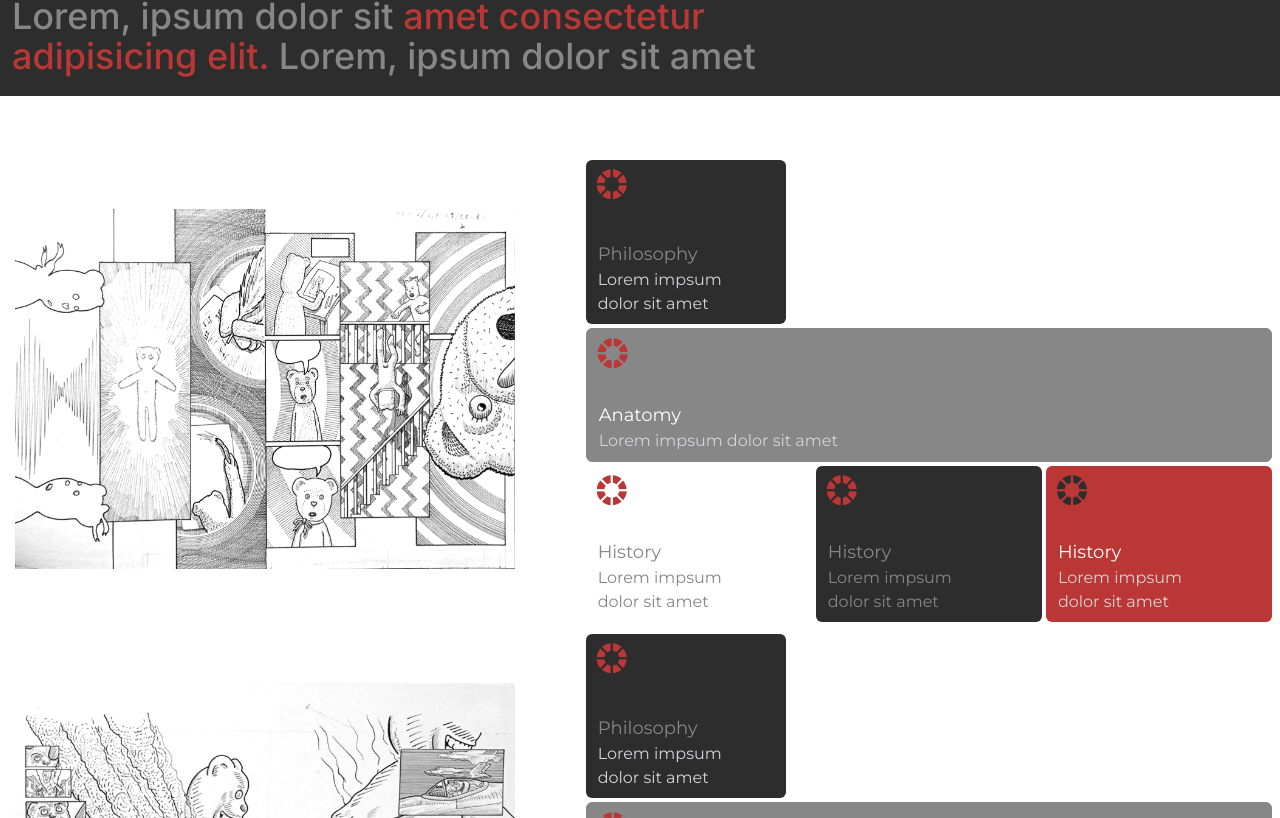
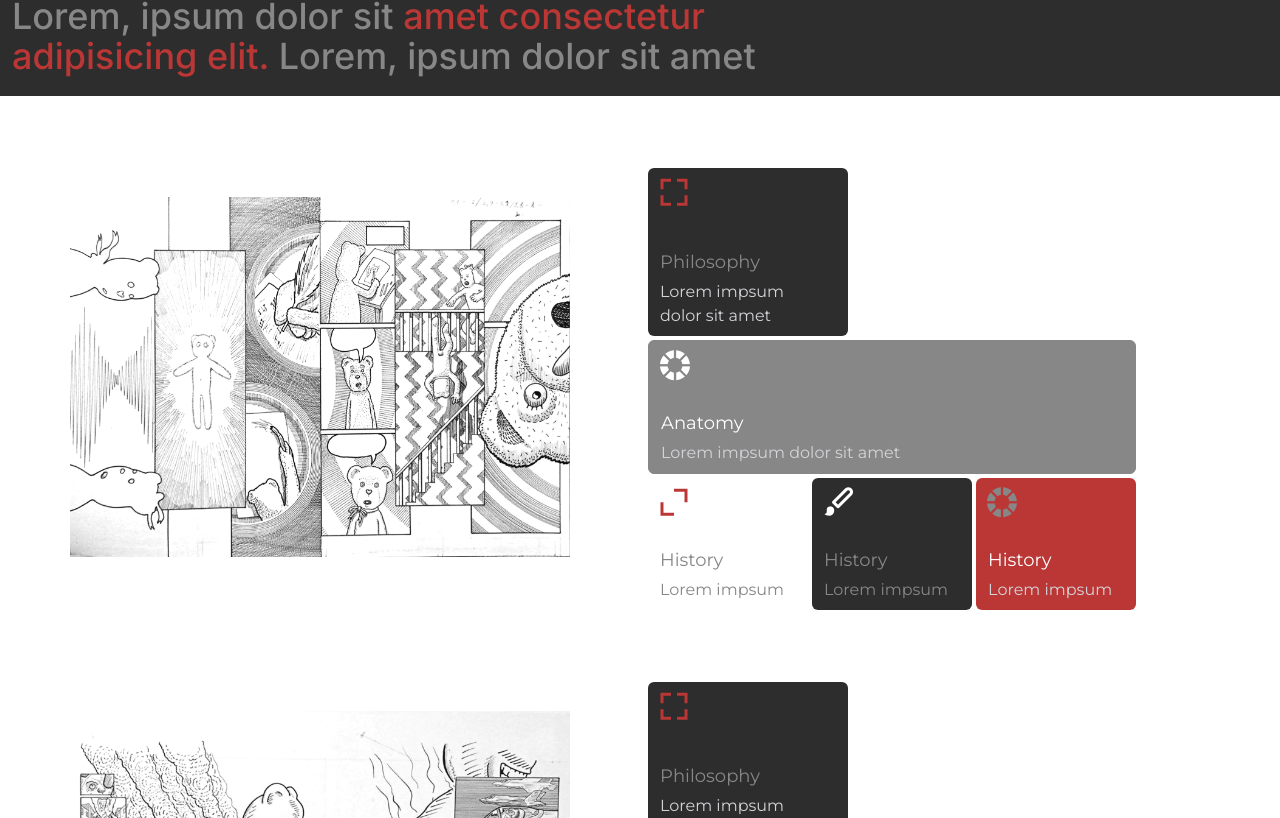
Before and after one commit to Najdorf12/gallery-app, a React (Vite) app: page /BisyLorem in a window 1280 px wide. Shown: the part 962-1780 px from the top of the page. Built offline with nearby package versions, Linux system fonts and the light colour scheme.

Commit message:
add styles

```diff
--- a/src/components/GalleryArtist.jsx
+++ b/src/components/GalleryArtist.jsx
@@ -13,65 +13,66 @@ const GalleryArtist = ({ obra }) => {
 
   return (
     <>
-      <section className="flex flex-col gap-12 lg:flex-row py-1">
+      <section className="flex flex-col  lg:flex-row my-12 ">
         <figure
-          className="w-full px-2 flex justify-center items-center lg:w-1/2"
+          className="w-full px-[2px] flex justify-center items-center lg:w-1/2 "
           onClick={() => handleImageClick(obra?.image)}
         >
           <img
             src={obra?.image}
             alt="img-gallery"
-            className="object-contain object-center w-full h-full max-w-[500px] xl:max-w-[550px] cursor-pointer"
+            className="object-contain object-center w-full h-full max-w-[500px] xl:max-w-[550px] cursor-pointer rounded-sm"
           />
         </figure>
 
-        <section className="px-2">
+        <section className="px-2  mt-6">
           {/* 01 */}
-          <div className="relative w-[200px] bg-blackCustom  border-grayCustom pl-3 flex flex-col  pt-1 pb-2 rounded-md mt-1">
-            <i className="bx bxs-color text-3xl -ml-1 text-redCustom lg:text-4xl"></i>
-            <h6 className="text-grayCustom font-text2 text-base mt-7 lg:text-lg lg:mt-9">
+          <div className="relative w-[200px] bg-blackCustom  border-grayCustom pl-3 flex flex-col  pt-1 pb-2 rounded-md ">
+            <i className="bx bx-fullscreen text-3xl -ml-1 text-redCustom lg:text-4xl"></i>
+            <h6 className="text-grayCustom font-text2 text-base mt-6 lg:text-lg lg:mt-9">
               Philosophy
             </h6>
-            <p className="text-balance pr-6 text-zinc-300 font-text2 text-sm lg:text-base">
+            <p className="text-balance leading-4 mt-1 pr-6 text-zinc-300 font-text2 text-sm lg:text-base">
               {obra?.description?.detail1}
             </p>
           </div>
           {/* 02 */}
           <div className="relative w-full bg-grayCustom border-[1px] border-grayCustom pl-3 flex flex-col  pt-1 pb-2 rounded-md mt-1">
-            <i className="bx bxs-color text-3xl -ml-1 text-redCustom lg:text-4xl"></i>
-            <h6 className="text-whiteCustom font-text2 text-base mt-7 lg:text-lg">
+            <i className="bx bxs-color text-3xl -ml-1 text-whiteCustom lg:text-4xl"></i>
+            <h6 className="text-whiteCustom font-text2 text-base mt-6 lg:text-lg">
               Anatomy
             </h6>
-            <p className="text-balance pr-6 text-zinc-300 font-text2 text-sm lg:text-base">
+            <p className="text-balance leading-4 mt-1 pr-6 text-zinc-300 font-text2 text-sm lg:text-base">
               {obra?.description?.detail2}
             </p>
           </div>
           {/* 03 */}
           <div className="flex gap-1">
             <div className="relative w-[33.33%] bg-whiteCustom  border-grayCustom pl-3 flex flex-col  pt-1 pb-2 rounded-md mt-1">
-              <i className="bx bxs-color text-3xl -ml-1 text-redCustom lg:text-4xl"></i>
-              <h6 className="text-grayCustom font-text2 text-base mt-7 lg:text-lg">
+              <i className="bx bx-expand-alt  text-4xl -ml-1 text-redCustom lg:text-4xl"></i>
+              <h6 className="text-grayCustom font-text2 text-base mt-6 lg:text-lg">
                 History
               </h6>
-              <p className="text-balance pr-6 text-grayCustom font-text2 text-sm lg:text-base">
-                {obra?.description?.detail1}
+              <p className="text-balance leading-4 mt-1 pr-6 text-grayCustom font-text2 text-sm lg:text-base">
+                {obra?.description?.detail3}
               </p>
             </div>
+
             <div className="relative w-[33.33%] bg-blackCustom  border-grayCustom pl-3 flex flex-col  pt-1 pb-2 rounded-md mt-1">
-              <i className="bx bxs-color text-3xl -ml-1 text-redCustom lg:text-4xl"></i>
-              <h6 className="text-grayCustom font-text2 text-base mt-7 lg:text-lg">
+              <i className="bx bxs-paint text-4xl -ml-1 text-whiteCustom lg:text-4xl"></i>
+              <h6 className="text-grayCustom font-text2 text-base mt-6 lg:text-lg">
                 History
               </h6>
-              <p className="text-balance pr-6 text-grayCustom font-text2 text-sm lg:text-base">
+              <p className="text-balance leading-4 mt-1 pr-6 text-grayCustom font-text2 text-sm lg:text-base">
                 {obra?.description?.detail4}
               </p>
             </div>
             <div className="relative w-[33.33%] bg-redCustom  border-grayCustom pl-3 flex flex-col  pt-1 pb-2 rounded-md mt-1">
-              <i className="bx bxs-color text-3xl -ml-1 text-blackCustom lg:text-4xl"></i>
-              <h6 className="text-whiteCustom font-text2 text-base mt-7 lg:text-lg">
+              <i className="bx bxs-color text-4xl -ml-1 text-grayCustom lg:text-4xl"></i>
+              <h6 className="text-whiteCustom font-text2 text-base mt-6 lg:text-lg">
                 History
               </h6>
-              <p className="text-balance pr-6 text-zinc-300 font-text2 text-sm lg:text-base">
+              <p className="text-balance leading-4 mt-1 pr-6 text-zinc-300 font-text2 text-sm lg:text-base">
                 {obra?.description?.detail5}
               </p>
             </div>
--- a/src/components/TsParticlesBg.jsx
+++ b/src/components/TsParticlesBg.jsx
@@ -52,9 +52,9 @@ const TsParticlesBg = () => {
           speed: 1,
           straight: false,
         },
-        number: { density: { enable: true, area: 120 }, value: 100 },
+        number: { density: { enable: true, area: 100 }, value: 100 },
         opacity: {
-          animation: { enable: false, minimumValue: 0.1, speed: 7, sync: false },
+          animation: { enable: false, minimumValue: 0.1, speed: 6, sync: false },
           random: false,
           value: 0.5,
         },
--- a/src/data/artistsData.js
+++ b/src/data/artistsData.js
@@ -48,9 +48,9 @@ export const artistsData = [
         description: {
           detail1: "Lorem impsum dolor sit amet",
           detail2: "Lorem impsum dolor sit amet",
-          detail3: "Lorem impsum dolor sit amet",
-          detail4: "Lorem impsum dolor sit amet",
-          detail5: "Lorem impsum dolor sit amet",
+          detail3: "Lorem impsum",
+          detail4: "Lorem impsum",
+          detail5: "Lorem impsum",
         },
       },
       {
@@ -59,9 +59,9 @@ export const artistsData = [
         description: {
           detail1: "Lorem impsum dolor sit amet",
           detail2: "Lorem impsum dolor sit amet",
-          detail3: "Lorem impsum dolor sit amet",
-          detail4: "Lorem impsum dolor sit amet",
-          detail5: "Lorem impsum dolor sit amet",
+          detail3: "Lorem impsum",
+          detail4: "Lorem impsum",
+          detail5: "Lorem impsum",
         },
       },
       {
@@ -70,9 +70,9 @@ export const artistsData = [
         description: {
           detail1: "Lorem impsum dolor sit amet",
           detail2: "Lorem impsum dolor sit amet",
-          detail3: "Lorem impsum dolor sit amet",
-          detail4: "Lorem impsum dolor sit amet",
-          detail5: "Lorem impsum dolor sit amet",
+          detail3: "Lorem impsum",
+          detail4: "Lorem impsum",
+          detail5: "Lorem impsum",
         },
       },
       {
@@ -81,9 +81,9 @@ export const artistsData = [
         description: {
           detail1: "Lorem impsum dolor sit amet",
           detail2: "Lorem impsum dolor sit amet",
-          detail3: "Lorem impsum dolor sit amet",
-          detail4: "Lorem impsum dolor sit amet",
-          detail5: "Lorem impsum dolor sit amet",
+          detail3: "Lorem impsum",
+          detail4: "Lorem impsum",
+          detail5: "Lorem impsum",
         },
       },
       {
@@ -92,9 +92,9 @@ export const artistsData = [
         description: {
           detail1: "Lorem impsum dolor sit amet",
           detail2: "Lorem impsum dolor sit amet",
-          detail3: "Lorem impsum dolor sit amet",
-          detail4: "Lorem impsum dolor sit amet",
-          detail5: "Lorem impsum dolor sit amet",
+          detail3: "Lorem impsum",
+          detail4: "Lorem impsum",
+          detail5: "Lorem impsum",
         },
       },
     ],
@@ -112,9 +112,9 @@ export const artistsData = [
         description: {
           detail1: "Lorem impsum dolor sit amet",
           detail2: "Lorem impsum dolor sit amet",
-          detail3: "Lorem impsum dolor sit amet",
-          detail4: "Lorem impsum dolor sit amet",
-          detail5: "Lorem impsum dolor sit amet",
+          detail3: "Lorem impsum",
+          detail4: "Lorem impsum",
+          detail5: "Lorem impsum",
         },
       },
       {
@@ -123,9 +123,9 @@ export const artistsData = [
         description: {
           detail1: "Lorem impsum dolor sit amet",
           detail2: "Lorem impsum dolor sit amet",
-          detail3: "Lorem impsum dolor sit amet",
-          detail4: "Lorem impsum dolor sit amet",
-          detail5: "Lorem impsum dolor sit amet",
+          detail3: "Lorem impsum",
+          detail4: "Lorem impsum",
+          detail5: "Lorem impsum",
         },
       },
       {
@@ -134,9 +134,9 @@ export const artistsData = [
         description: {
           detail1: "Lorem impsum dolor sit amet",
           detail2: "Lorem impsum dolor sit amet",
-          detail3: "Lorem impsum dolor sit amet",
-          detail4: "Lorem impsum dolor sit amet",
-          detail5: "Lorem impsum dolor sit amet",
+          detail3: "Lorem impsum",
+          detail4: "Lorem impsum",
+          detail5: "Lorem impsum",
         },
       },
       {
@@ -145,9 +145,9 @@ export const artistsData = [
         description: {
           detail1: "Lorem impsum dolor sit amet",
           detail2: "Lorem impsum dolor sit amet",
-          detail3: "Lorem impsum dolor sit amet",
-          detail4: "Lorem impsum dolor sit amet",
-          detail5: "Lorem impsum dolor sit amet",
+          detail3: "Lorem impsum",
+          detail4: "Lorem impsum",
+          detail5: "Lorem impsum",
         },
       },
       {
@@ -156,9 +156,9 @@ export const artistsData = [
         description: {
           detail1: "Lorem impsum dolor sit amet",
           detail2: "Lorem impsum dolor sit amet",
-          detail3: "Lorem impsum dolor sit amet",
-          detail4: "Lorem impsum dolor sit amet",
-          detail5: "Lorem impsum dolor sit amet",
+          detail3: "Lorem impsum",
+          detail4: "Lorem impsum",
+          detail5: "Lorem impsum",
         },
       },
     ],
@@ -176,9 +176,9 @@ export const artistsData = [
         description: {
           detail1: "Lorem impsum dolor sit amet",
           detail2: "Lorem impsum dolor sit amet",
-          detail3: "Lorem impsum dolor sit amet",
-          detail4: "Lorem impsum dolor sit amet",
-          detail5: "Lorem impsum dolor sit amet",
+          detail3: "Lorem impsum",
+          detail4: "Lorem impsum",
+          detail5: "Lorem impsum",
         },
       },
       {
@@ -187,9 +187,9 @@ export const artistsData = [
         description: {
           detail1: "Lorem impsum dolor sit amet",
           detail2: "Lorem impsum dolor sit amet",
-          detail3: "Lorem impsum dolor sit amet",
-          detail4: "Lorem impsum dolor sit amet",
-          detail5: "Lorem impsum dolor sit amet",
+          detail3: "Lorem impsum",
+          detail4: "Lorem impsum",
+          detail5: "Lorem impsum",
         },
       },
       {
@@ -198,9 +198,9 @@ export const artistsData = [
         description: {
           detail1: "Lorem impsum dolor sit amet",
           detail2: "Lorem impsum dolor sit amet",
-          detail3: "Lorem impsum dolor sit amet",
-          detail4: "Lorem impsum dolor sit amet",
-          detail5: "Lorem impsum dolor sit amet",
+          detail3: "Lorem impsum",
+          detail4: "Lorem impsum",
+          detail5: "Lorem impsum",
         },
       },
       {
@@ -209,9 +209,9 @@ export const artistsData = [
         description: {
           detail1: "Lorem impsum dolor sit amet",
           detail2: "Lorem impsum dolor sit amet",
-          detail3: "Lorem impsum dolor sit amet",
-          detail4: "Lorem impsum dolor sit amet",
-          detail5: "Lorem impsum dolor sit amet",
+          detail3: "Lorem impsum",
+          detail4: "Lorem impsum",
+          detail5: "Lorem impsum",
         },
       },
       {
@@ -220,9 +220,9 @@ export const artistsData = [
         description: {
           detail1: "Lorem impsum dolor sit amet",
           detail2: "Lorem impsum dolor sit amet",
-          detail3: "Lorem impsum dolor sit amet",
-          detail4: "Lorem impsum dolor sit amet",
-          detail5: "Lorem impsum dolor sit amet",
+          detail3: "Lorem impsum",
+          detail4: "Lorem impsum",
+          detail5: "Lorem impsum",
         },
       },
     ],
@@ -240,9 +240,9 @@ export const artistsData = [
         description: {
           detail1: "Lorem impsum dolor sit amet",
           detail2: "Lorem impsum dolor sit amet",
-          detail3: "Lorem impsum dolor sit amet",
-          detail4: "Lorem impsum dolor sit amet",
-          detail5: "Lorem impsum dolor sit amet",
+          detail3: "Lorem impsum",
+          detail4: "Lorem impsum",
+          detail5: "Lorem impsum",
         },
       },
       {
@@ -251,9 +251,9 @@ export const artistsData = [
         description: {
           detail1: "Lorem impsum dolor sit amet",
           detail2: "Lorem impsum dolor sit amet",
-          detail3: "Lorem impsum dolor sit amet",
-          detail4: "Lorem impsum dolor sit amet",
-          detail5: "Lorem impsum dolor sit amet",
+          detail3: "Lorem impsum",
+          detail4: "Lorem impsum",
+          detail5: "Lorem impsum",
         },
       },
       {
@@ -262,9 +262,9 @@ export const artistsData = [
         description: {
           detail1: "Lorem impsum dolor sit amet",
           detail2: "Lorem impsum dolor sit amet",
-          detail3: "Lorem impsum dolor sit amet",
-          detail4: "Lorem impsum dolor sit amet",
-          detail5: "Lorem impsum dolor sit amet",
+          detail3: "Lorem impsum",
+          detail4: "Lorem impsum",
+          detail5: "Lorem impsum",
         },
       },
       {
@@ -273,9 +273,9 @@ export const artistsData = [
         description: {
           detail1: "Lorem impsum dolor sit amet",
           detail2: "Lorem impsum dolor sit amet",
-          detail3: "Lorem impsum dolor sit amet",
-          detail4: "Lorem impsum dolor sit amet",
-          detail5: "Lorem impsum dolor sit amet",
+          detail3: "Lorem impsum",
+          detail4: "Lorem impsum",
+          detail5: "Lorem impsum",
         },
       },
       {
@@ -284,9 +284,9 @@ export const artistsData = [
         description: {
           detail1: "Lorem impsum dolor sit amet",
           detail2: "Lorem impsum dolor sit amet",
-          detail3: "Lorem impsum dolor sit amet",
-          detail4: "Lorem impsum dolor sit amet",
-          detail5: "Lorem impsum dolor sit amet",
+          detail3: "Lorem impsum",
+          detail4: "Lorem impsum",
+          detail5: "Lorem impsum",
         },
       },
     ],
@@ -304,9 +304,9 @@ export const artistsData = [
         description: {
           detail1: "Lorem impsum dolor sit amet",
           detail2: "Lorem impsum dolor sit amet",
-          detail3: "Lorem impsum dolor sit amet",
-          detail4: "Lorem impsum dolor sit amet",
-          detail5: "Lorem impsum dolor sit amet",
+          detail3: "Lorem impsum",
+          detail4: "Lorem impsum",
+          detail5: "Lorem impsum",
         },
       },
       {
@@ -315,9 +315,9 @@ export const artistsData = [
         description: {
           detail1: "Lorem impsum dolor sit amet",
           detail2: "Lorem impsum dolor sit amet",
-          detail3: "Lorem impsum dolor sit amet",
-          detail4: "Lorem impsum dolor sit amet",
-          detail5: "Lorem impsum dolor sit amet",
+          detail3: "Lorem impsum",
+          detail4: "Lorem impsum",
+          detail5: "Lorem impsum",
         },
       },
       {
@@ -326,9 +326,9 @@ export const artistsData = [
         description: {
           detail1: "Lorem impsum dolor sit amet",
           detail2: "Lorem impsum dolor sit amet",
-          detail3: "Lorem impsum dolor sit amet",
-          detail4: "Lorem impsum dolor sit amet",
-          detail5: "Lorem impsum dolor sit amet",
+          detail3: "Lorem impsum",
+          detail4: "Lorem impsum",
+          detail5: "Lorem impsum",
         },
       },
       {
@@ -337,9 +337,9 @@ export const artistsData = [
         description: {
           detail1: "Lorem impsum dolor sit amet",
           detail2: "Lorem impsum dolor sit amet",
-          detail3: "Lorem impsum dolor sit amet",
-          detail4: "Lorem impsum dolor sit amet",
-          detail5: "Lorem impsum dolor sit amet",
+          detail3: "Lorem impsum",
+          detail4: "Lorem impsum",
+          detail5: "Lorem impsum",
         },
       },
       {
@@ -348,9 +348,9 @@ export const artistsData = [
         description: {
           detail1: "Lorem impsum dolor sit amet",
           detail2: "Lorem impsum dolor sit amet",
-          detail3: "Lorem impsum dolor sit amet",
-          detail4: "Lorem impsum dolor sit amet",
-          detail5: "Lorem impsum dolor sit amet",
+          detail3: "Lorem impsum",
+          detail4: "Lorem impsum",
+          detail5: "Lorem impsum",
         },
       },
     ],
--- a/src/pages/ArtistDetail.jsx
+++ b/src/pages/ArtistDetail.jsx
@@ -46,7 +46,7 @@ const ArtistDetail = ({ artistsData }) => {
         </div>
       </article>
 
-      <section className="mt-14">
+      <section className="">
         {artist?.obras?.map((obra, i) => (
           <GalleryArtist key={i} obra={obra} />
         ))}
```
